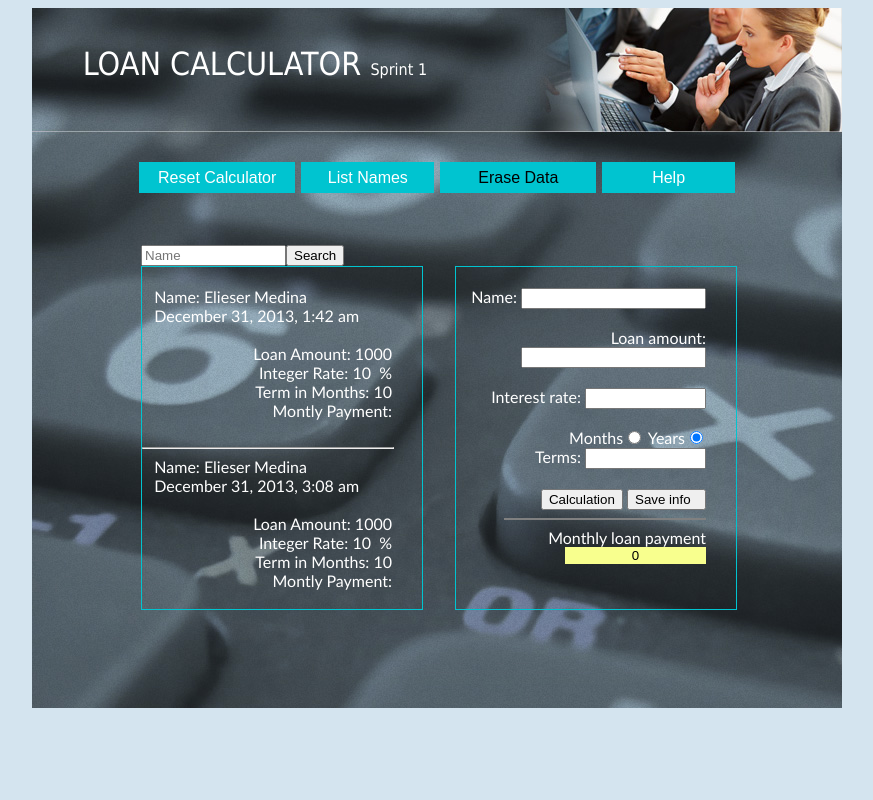
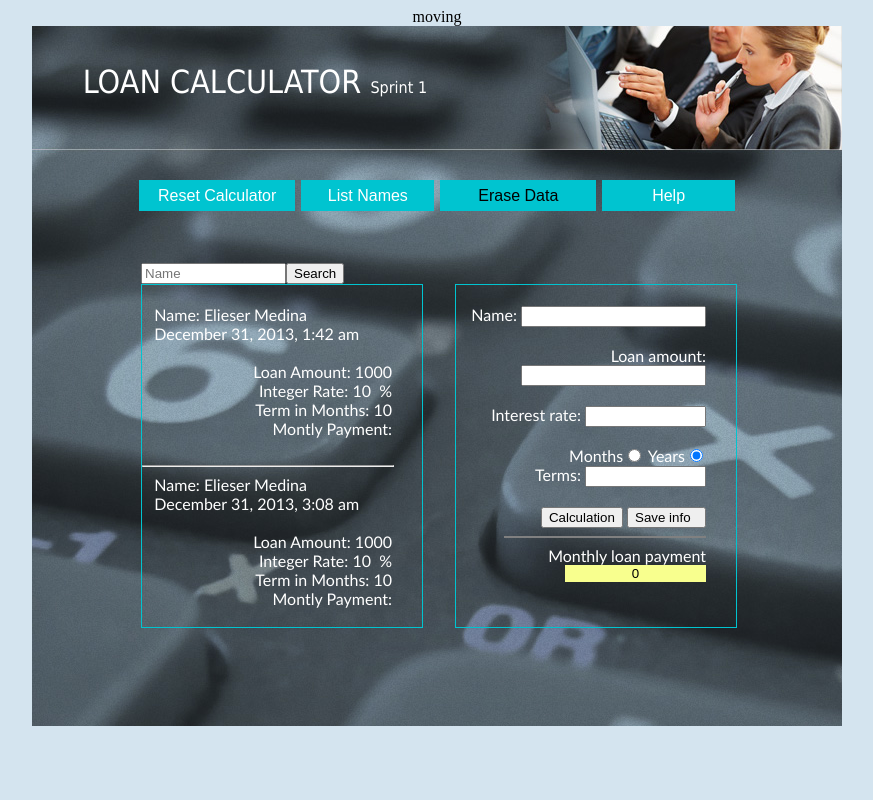
Before and after one commit to orphusnet/simple_pj_github, a PHP site: page /calc/calc.php in a window 1280 px wide. Shown: the whole page, without its empty margins (203-1076 px from the left). Run offline with PHP 8.4, Linux system fonts and the light colour scheme.

Commit message:
new line for new3

```diff
--- a/calc.php
+++ b/calc.php
@@ -1,7 +1,7 @@
  <?php
    require('calcPHP.php');
  ?>
-
+ moving
  <HTML>
    <HEAD>
       <TITLE>Calculator</TITLE>
```
